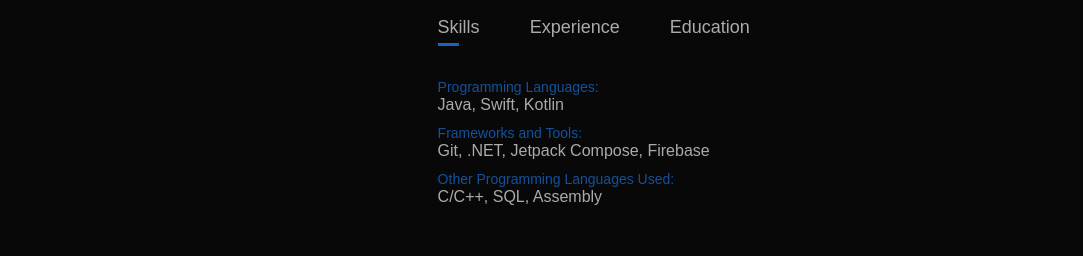
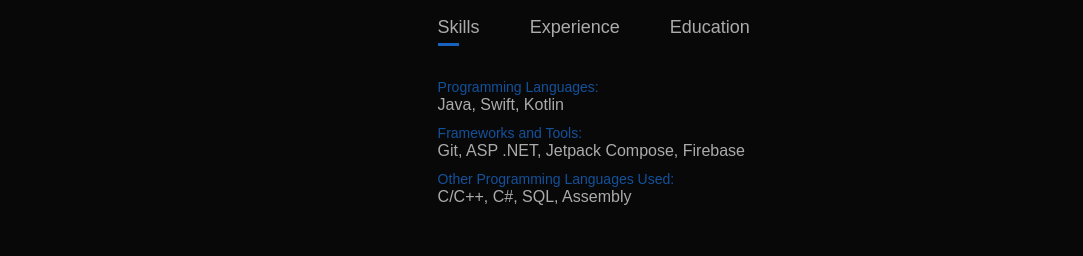
Before and after one commit to juan-estrad/juan-estrad.github.io, a plain HTML site: page index.html in a window 1280 px wide. Shown: the part 1088-1344 px from the top of the page, without its empty margins (100-1183 px from the left). Drawn offline with Linux system fonts and the light colour scheme.

Commit message:
Edited text

```diff
--- a/index.html
+++ b/index.html
@@ -53,8 +53,8 @@
                         <div class="tab-contents active-tab" id="skills">
                             <ul>
                                 <li><span>Programming Languages:</span><br>Java, Swift, Kotlin</li>
-                                <li><span>Frameworks and Tools: </span><br>Git, .NET, Jetpack Compose, Firebase</li>
-                                <li><span>Other Programming Languages Used: </span><br>C/C++, SQL, Assembly</li>
+                                <li><span>Frameworks and Tools: </span><br>Git, ASP .NET, Jetpack Compose, Firebase</li>
+                                <li><span>Other Programming Languages Used: </span><br>C/C++, C#, SQL, Assembly</li>
                             </ul>
                         </div>
                         <div class="tab-contents" id="experience">
```
